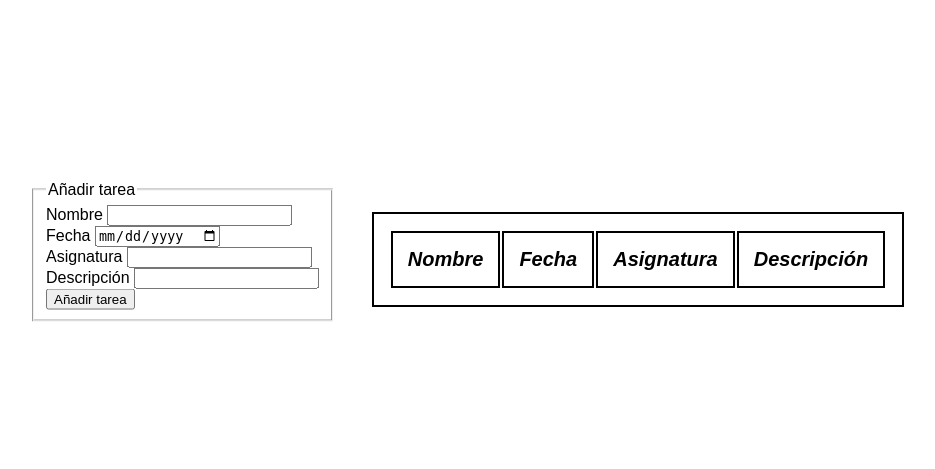
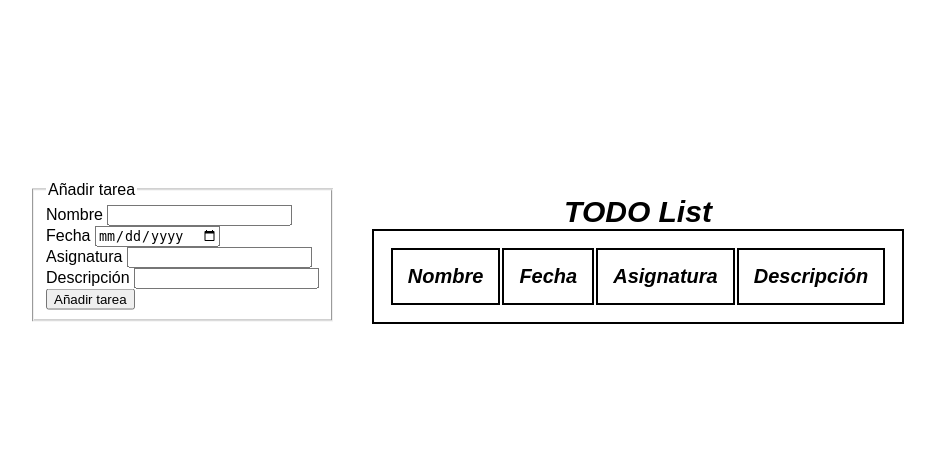
Before and after one commit to Juanma0186/DWES, a PHP site: page /ej9.php in a window 1280 px wide. Shown: the part 149-618 px from the top of the page, without its empty margins (2-937 px from the left). Run offline with PHP 8.4, Linux system fonts and the light colour scheme.

Commit message:
Cambios menores

```diff
--- a/TEMA_2/PRACTICAS/02-integracion/arrays/ej9.php
+++ b/TEMA_2/PRACTICAS/02-integracion/arrays/ej9.php
@@ -65,6 +65,12 @@ if (isset($_POST['añadir'])) {
       padding: 15px;
     }
 
+    caption {
+      font-size: 30px;
+      font-weight: bold;
+      font-style: italic;
+    }
+
     thead {
       font-size: 20px;
       font-weight: bold;
@@ -75,6 +81,7 @@ if (isset($_POST['añadir'])) {
 
 <body>
   <table>
+    <caption>TODO List</caption>
     <thead>
       <tr>
         <td>Nombre</td>
```
Also changed, not shown: 1 other file.
